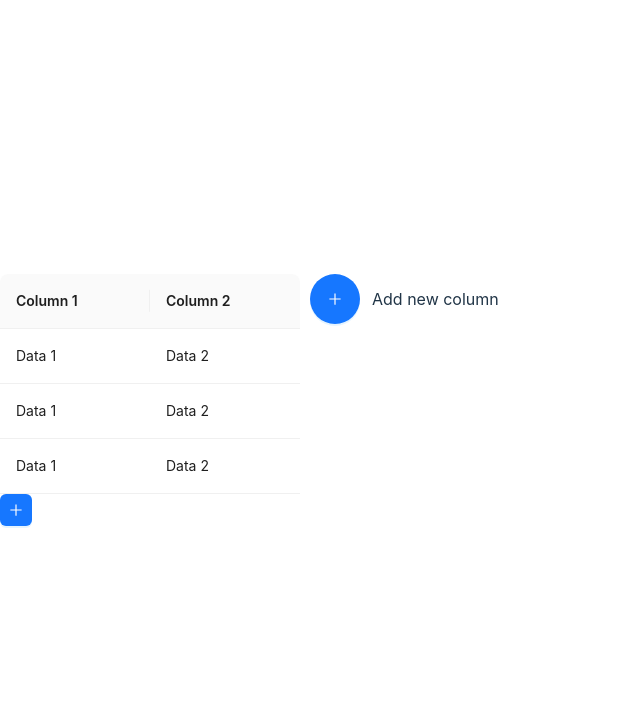
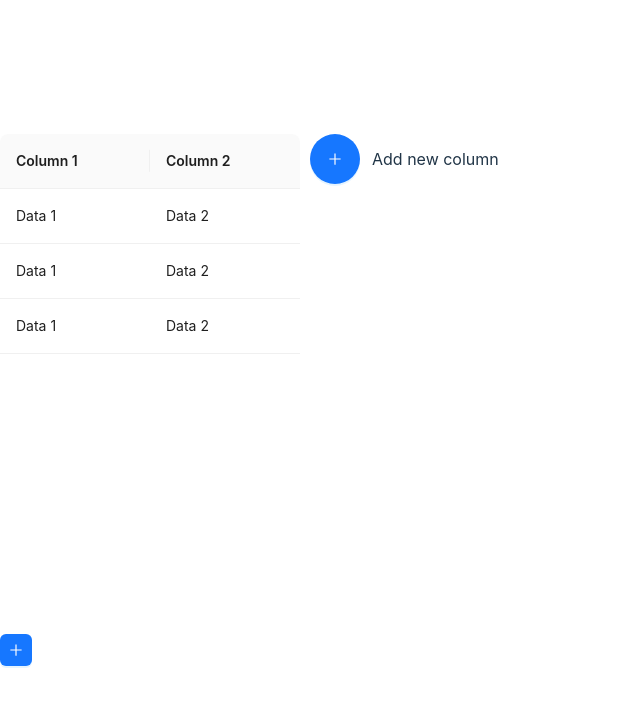
Before and after one commit to quanglong292/test-components, a React (Vite) app: page / in a window 1280 px wide. Shown: the top 706 px of the page, without its empty margins (0-640 px from the left). Built offline with nearby package versions, Linux system fonts and the light colour scheme.

Commit message:
POC: dynamic width Table with fixed columns

```diff
--- a/src/components/AdvancedTable/FixedHeaderTable.tsx
+++ b/src/components/AdvancedTable/FixedHeaderTable.tsx
@@ -32,11 +32,11 @@ const FixedHeaderTable: React.FC = () => {
 
   return (
     <div className="fixed-table">
-      <div className="table-section">
+      <div className="table-section" style={{ width: columns.length * 200 }}>
         <Table
           columns={columns}
           dataSource={dataSource}
-          scroll={{ y: 300, x: columns.length * 150 }}
+          scroll={{ y: 500, x: columns.length * 150 }}
           pagination={false}
         />
         <div className="add-column-section">
--- a/src/components/AdvancedTable/fixedTable.css
+++ b/src/components/AdvancedTable/fixedTable.css
@@ -3,7 +3,8 @@
 }
 
 .fixed-table .table-section {
-  width: 85%;
+  max-width: 85%;
+  height: 500px;
   display: flex;
   align-items: flex-start;
   justify-content: space-between;
```
